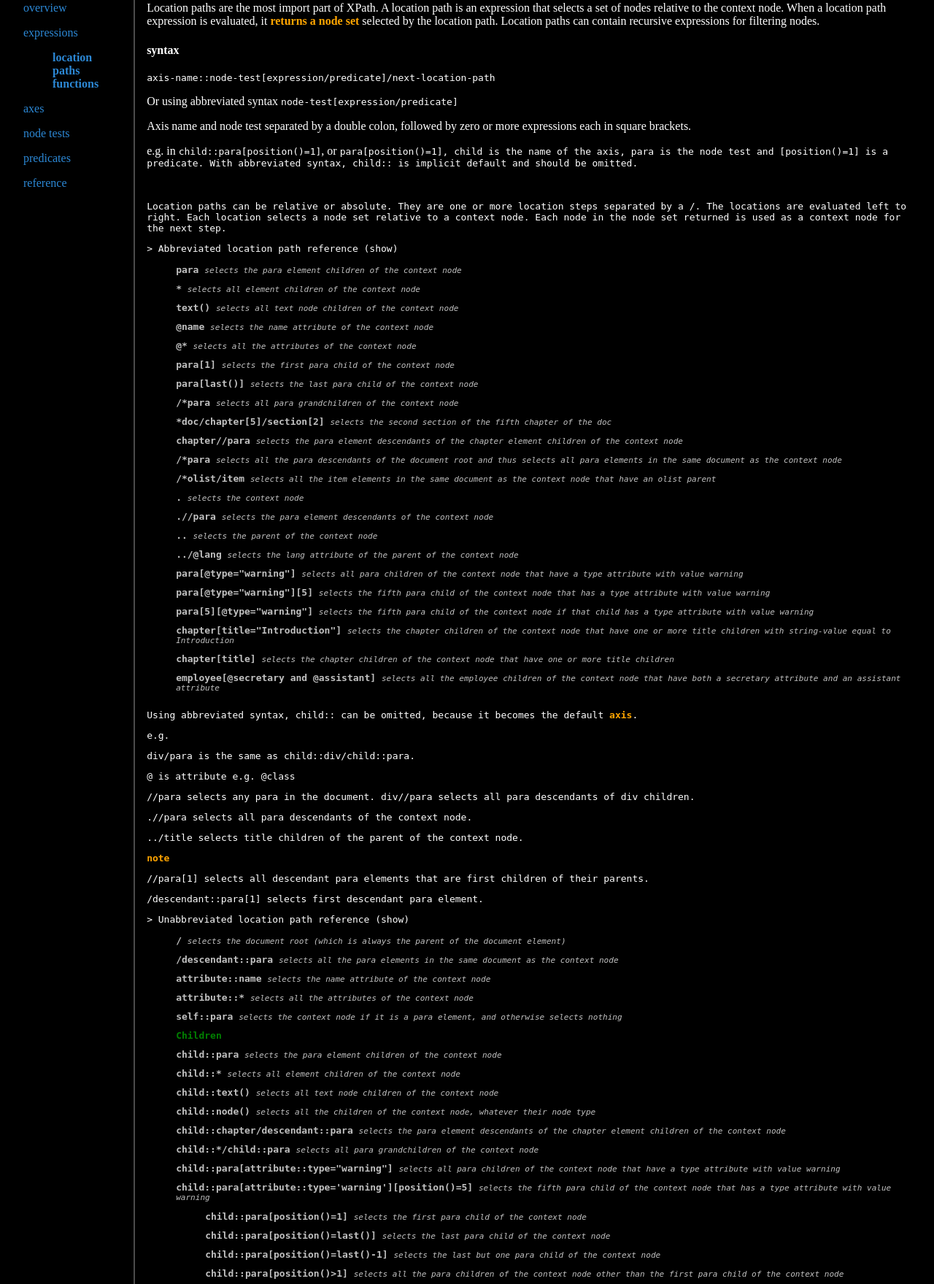
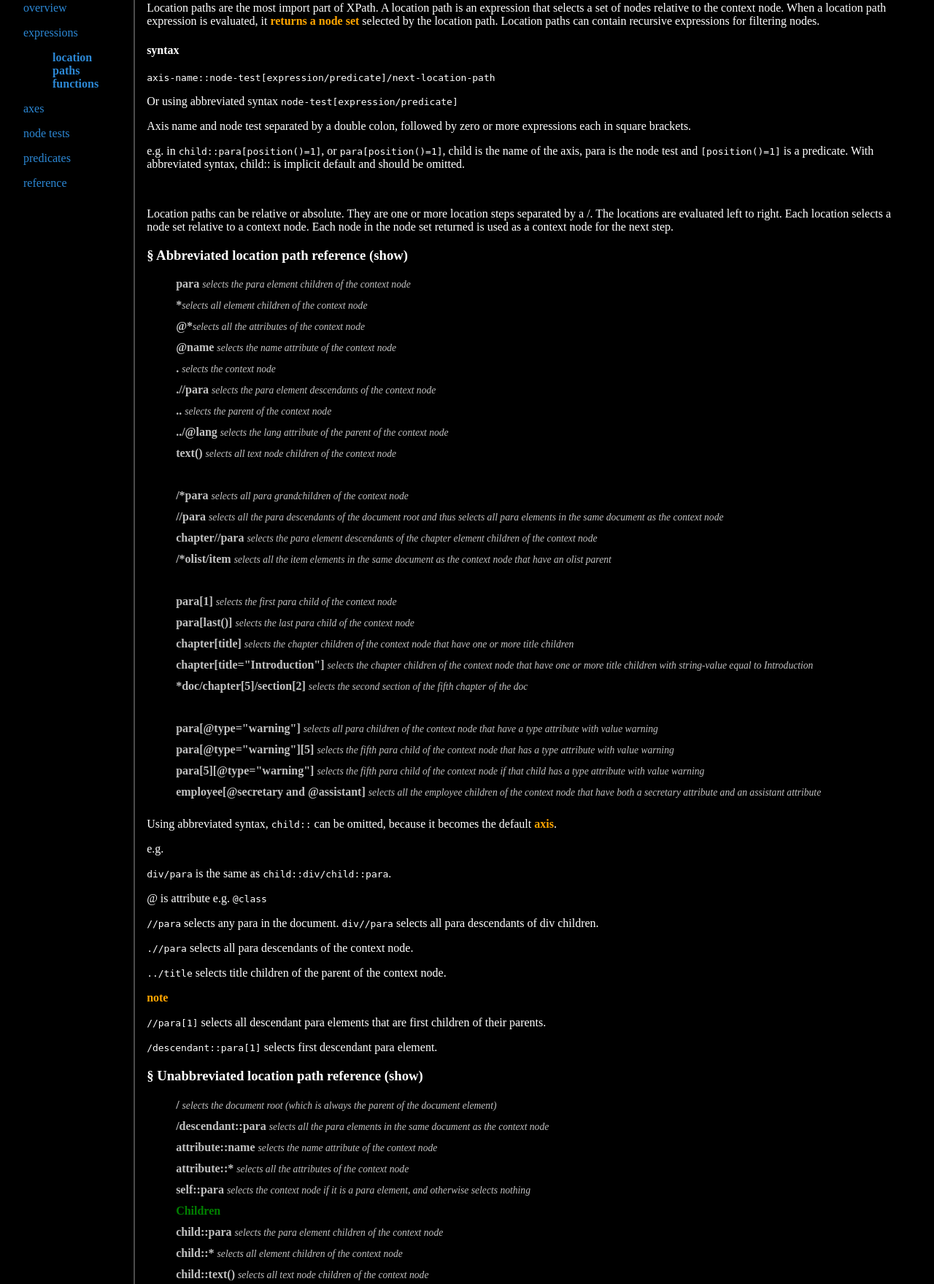
Before and after one commit to GregoryVigoTorres/xpathology, a Flask app: page /locationpaths in a window 1280 px wide. Shown: the part 171-1930 px from the top of the page at 73% size. Run offline with Flask 2, Linux system fonts and the light colour scheme.

Commit message:
changed order of abbreviated location paths

```diff
--- a/templates/location_paths.html
+++ b/templates/location_paths.html
@@ -20,7 +20,7 @@
     followed by zero or more expressions each in square brackets.
 </p>
 <p>
-    e.g. in <code>child::para[position()=1]</code>, or <code>para[position()=1],
+    e.g. in <code>child::para[position()=1]</code>, or <code>para[position()=1]</code>,
     child is the name of the axis, para is the node test and <code>[position()=1]</code> is a predicate.
     With abbreviated syntax, child:: is implicit default and should be omitted.
 </p>
@@ -37,29 +37,39 @@ Each node in the node set returned is used as a context node for the next step.
 
 <!-- abbreviated LPs -->
 <div class="list-container">
-    <p class="list-title show-hide-siblings">&gt; Abbreviated location path reference (show)</p>
+    <h3 class="list-title show-hide-siblings">&sect; Abbreviated location path reference (show)</h3>
     <ul class="long-list hidden show-hide">
         <li>para <em>selects the para element children of the context node</em></li>
-        <li> * <em>selects all element children of the context node</em></li>
-        <li>text() <em>selects all text node children of the context node</em></li>
+        <li>*<em>selects all element children of the context node</em></li>
+        <li>@*<em>selects all the attributes of the context node</em></li>
         <li>@name <em>selects the name attribute of the context node</em></li>
-        <li>@* <em>selects all the attributes of the context node</em></li>
-        <li>para[1] <em>selects the first para child of the context node</em></li>
-        <li>para[last()] <em>selects the last para child of the context node</em></li>
-        <li>/*para <em>selects all para grandchildren of the context node</em></li>
-        <li>*doc/chapter[5]/section[2] <em>selects the second section of the fifth chapter of the doc</em></li>
-        <li>chapter//para <em>selects the para element descendants of the chapter element children of the context node</em></li>
-        <li>/*para <em>selects all the para descendants of the document root and thus selects all para elements in the same document as the context node</em></li>
-        <li>/*olist/item <em>selects all the item elements in the same document as the context node that have an olist parent</em></li>
         <li>. <em>selects the context node</em></li>
         <li>.//para <em>selects the para element descendants of the context node</em></li>
         <li>.. <em>selects the parent of the context node</em></li>
         <li>../@lang <em>selects the lang attribute of the parent of the context node</em></li>
+        <li>text() <em>selects all text node children of the context node</em></li>
+        <li>&nbsp;</li>
+
+        <li>/*para <em>selects all para grandchildren of the context node</em></li>
+        <li>//para
+            <em>selects all the para descendants of the document root and thus selects all para elements in the same document
+                as the context node</em>
+        </li>
+        <li>chapter//para <em>selects the para element descendants of the chapter element children of the context node</em></li>
+
+        <li>/*olist/item <em>selects all the item elements in the same document as the context node that have an olist parent</em></li>
+        <li>&nbsp;</li>
+
+        <li>para[1] <em>selects the first para child of the context node</em></li>
+        <li>para[last()] <em>selects the last para child of the context node</em></li>
+        <li>chapter[title] <em>selects the chapter children of the context node that have one or more title children</em></li>
+        <li>chapter[title="Introduction"] <em>selects the chapter children of the context node that have one or more title children with string-value equal to Introduction</em></li>
+        <li>*doc/chapter[5]/section[2] <em>selects the second section of the fifth chapter of the doc</em></li>
+        <li>&nbsp;</li>
+
         <li>para[@type="warning"] <em>selects all para children of the context node that have a type attribute with value warning</em></li>
         <li>para[@type="warning"][5] <em>selects the fifth para child of the context node that has a type attribute with value warning</em></li>
         <li>para[5][@type="warning"] <em>selects the fifth para child of the context node if that child has a type attribute with value warning</em></li>
-        <li>chapter[title="Introduction"] <em>selects the chapter children of the context node that have one or more title children with string-value equal to Introduction</em></li>
-        <li>chapter[title] <em>selects the chapter children of the context node that have one or more title children</em></li>
         <li>employee[@secretary and @assistant] <em>selects all the employee children of the context node that have both a secretary attribute and an assistant attribute</em></li>
     </ul>
 </div>
@@ -96,7 +106,7 @@ Each node in the node set returned is used as a context node for the next step.
 
 <!-- unabbreviated LPs -->
 <div class="list-container">
-    <p class="list-title show-hide-siblings">&gt; Unabbreviated location path reference (show)</p>
+    <h3 class="list-title show-hide-siblings">&sect; Unabbreviated location path reference (show)</h3>
     <ul class="long-list hidden show-hide">
         <li class="no-hlite">/ <em>selects the document root (which is always the parent of the document element)</em></li>
         <li class="no-hlite">/descendant::para <em>selects all the para elements in the same document as the context node</em></li>
```
